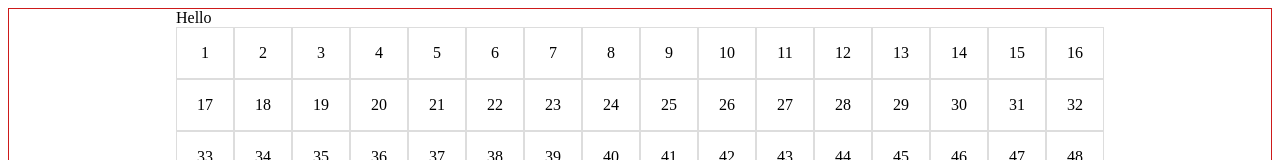
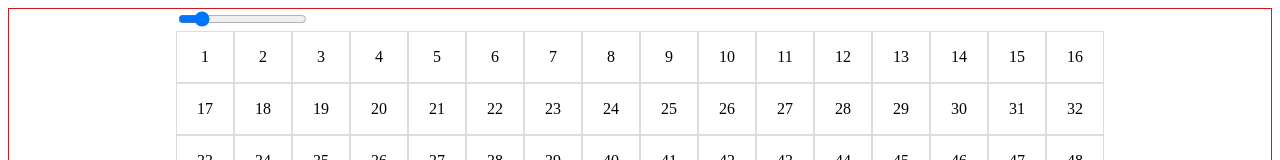
Before and after one commit to Jonathan-D-N/Etch-a-Sketch, a plain HTML site: page index.html in a window 1280 px wide. Shown: the top 160 px of the page. Drawn offline with Linux system fonts and the light colour scheme.

Commit message:
add slidercontainer div and input

```diff
--- a/index.html
+++ b/index.html
@@ -10,7 +10,9 @@
 </head>
 <body>
     <div id="container">
-        <div class="input">Hello</div>
+        <div class="slidecontainer">
+            <input type="range" min="2" max="100" value="16" class="slider" id="gridRange">
+        </div>
     </div>
 </body>
 </html>
```
